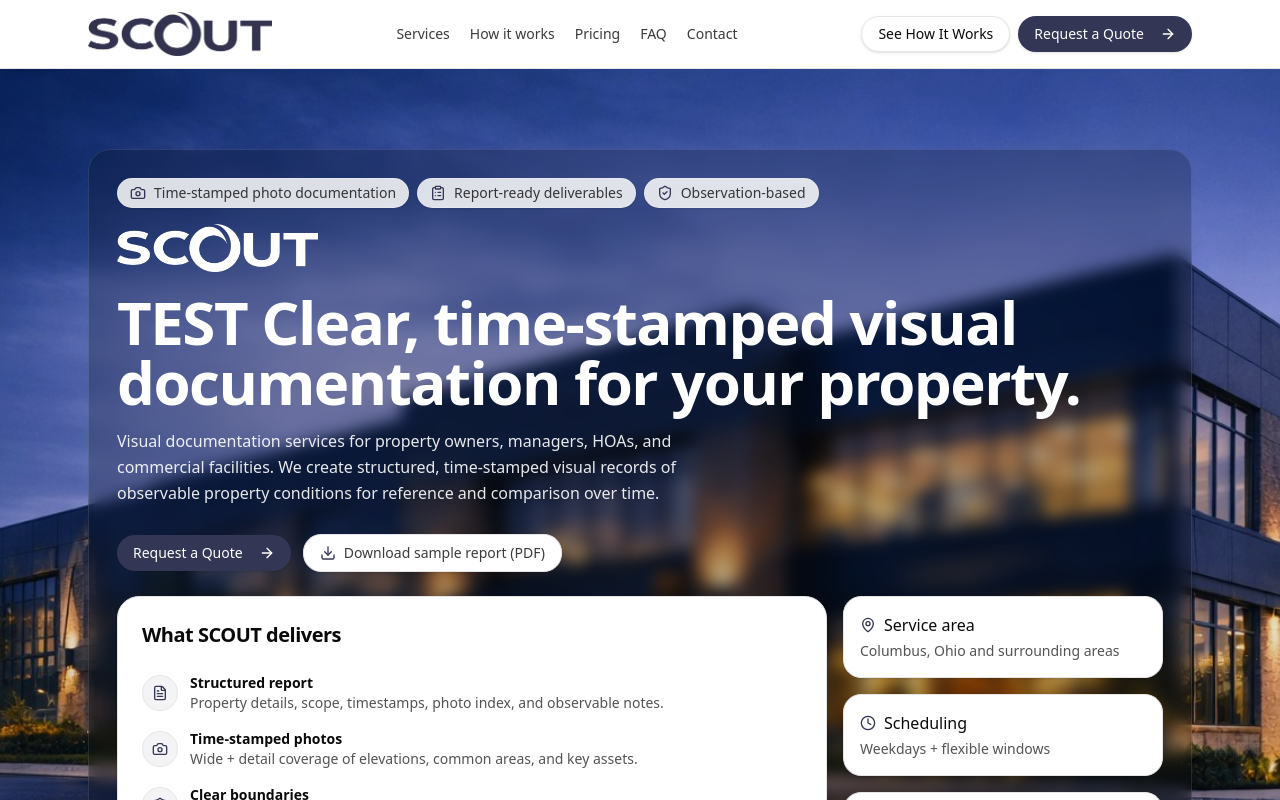
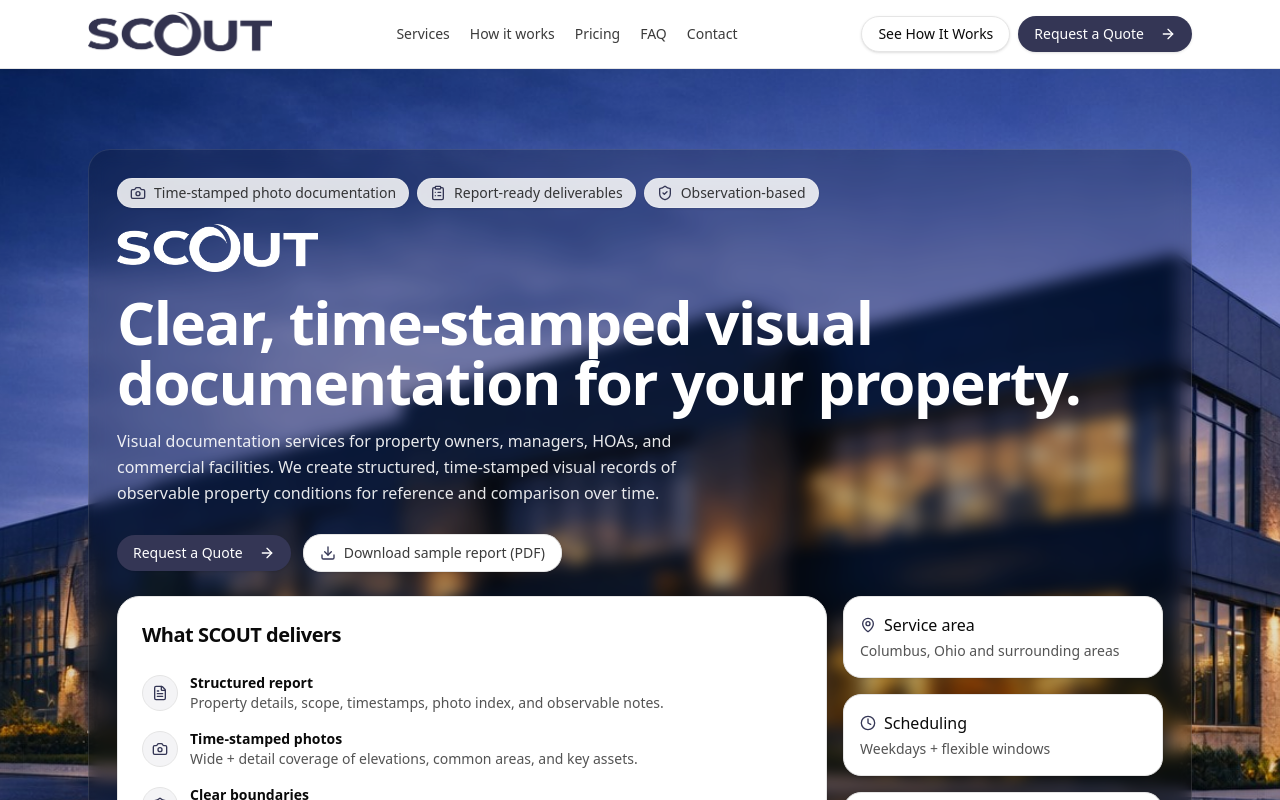
Before and after one commit to bennettb15/scout-site, a React (Vite) app: page / in a window 1280 px wide. Shown: the top 800 px of the page. Built offline with nearby package versions, Linux system fonts and the light colour scheme.

Commit message:
Undo Test

```diff
--- a/src/ScoutMarketingSite.jsx
+++ b/src/ScoutMarketingSite.jsx
@@ -382,7 +382,7 @@ function scrollToSection(href) {
 
               <h1 className="text-3xl font-semibold tracking-tight text-white md:text-6xl">
 
-                TEST Clear, time-stamped visual documentation for your property.
+                Clear, time-stamped visual documentation for your property.
               </h1>
 
               <p className="mt-4 max-w-xl text-base font-medium leading-relaxed text-white/90">
```
